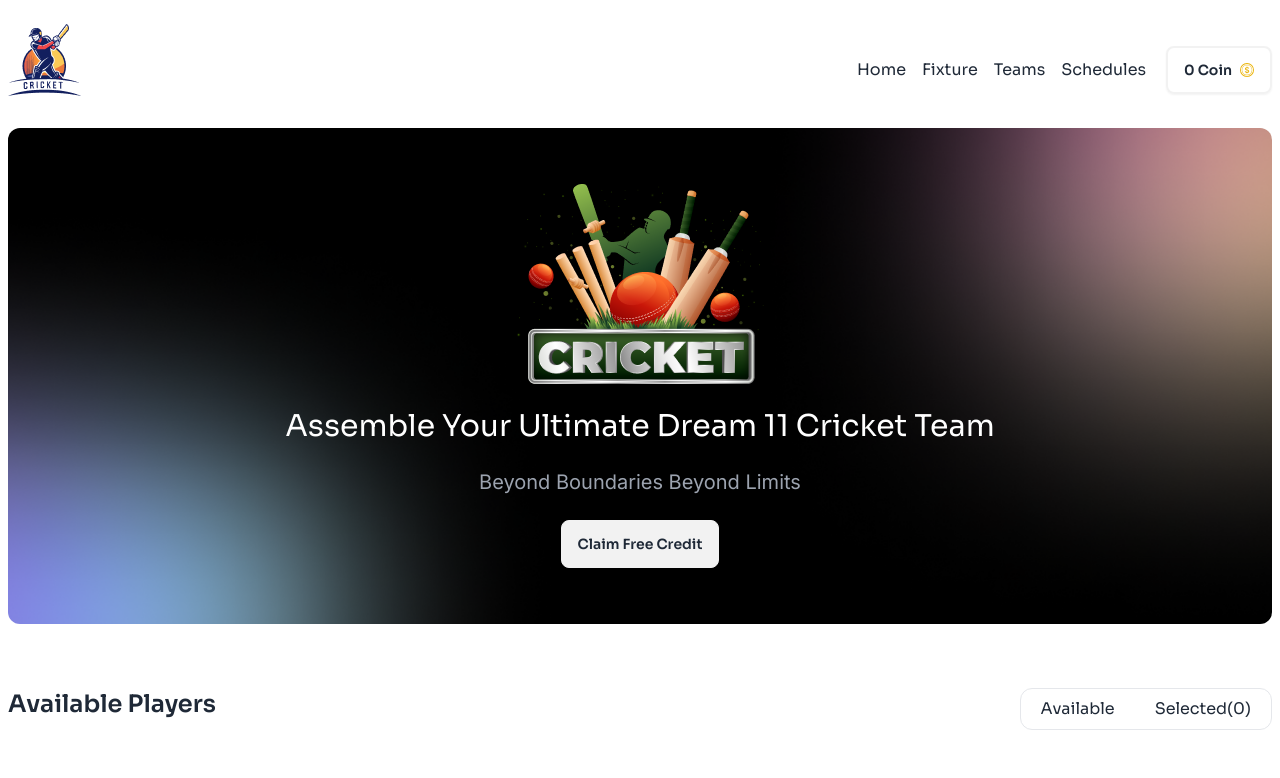
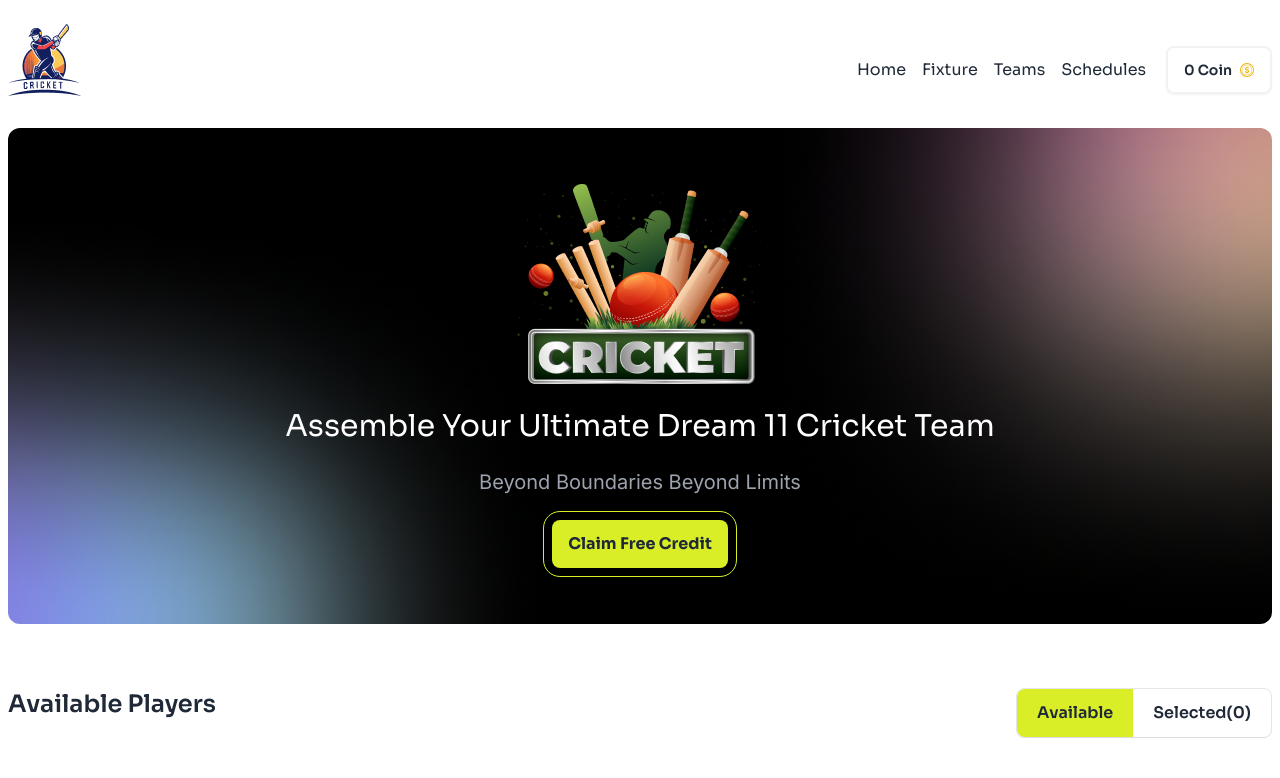
Before and after one commit to sheikhmuhammadantor/assignment-7-batch-10, a React (Vite) app: page / in a window 1280 px wide. Shown: the top 778 px of the page. Built offline with nearby package versions, Linux system fonts and the light colour scheme.

Commit message:
Button Color Done.

```diff
--- a/src/components/Banner.jsx
+++ b/src/components/Banner.jsx
@@ -7,7 +7,8 @@ export default function Banner() {
         <img className='mx-auto' src={banner} alt="" />
         <h1 className='text-3xl text-white mt-6'>Assemble Your Ultimate Dream 11 Cricket Team</h1>
         <p className='mt-6 text-xl text-gray-400 font-inter'>Beyond Boundaries Beyond Limits</p>
-        <button className='btn mt-6'>Claim Free Credit</button>
+        <button className='btn mt-6 bg-[#d9ee27] border-0 text-base font-bold outline outline-1 outline-[#d9ee27] outline-offset-8'>Claim Free Credit</button>
+        {/* <button className='btn mt-6 text-base bg-gradient-to-r from-pink-400 to-yellow-500 border-0'>Claim Free Credit</button> */}
       </div>
     </div>
   )
--- a/src/components/Footer.jsx
+++ b/src/components/Footer.jsx
@@ -12,7 +12,7 @@ export default function Footer() {
                         <div className=''>
                             <label className="rounded-xl flex flex-wrap justify-center gap-5 bg-transparent" htmlFor="email" data-theme="light">
                                 <input type="text" placeholder="Enter your email" className="input focus:outline-none border border-gray-400 w-full max-w-xs bg-transparent" />
-                                <button className="bg-yellow-500 text-lg font-semibold px-5 rounded-xl">Subscribe</button>
+                                <button className="btn text-lg px-5 rounded-xl bg-gradient-to-r from-pink-400 to-yellow-500 border-0">Subscribe</button>
                             </label>
                         </div>
                     </div>
@@ -42,7 +42,8 @@ export default function Footer() {
                     <a className="link link-hover">Subscribe to our newsletter for the <br /> latest updates.</a>
                     <label className="rounded-xl flex" htmlFor="email" data-theme="light">
                         <input type="text" placeholder="Enter your email" className="input border-none w-full max-w-xs" />
-                        <button className="bg-yellow-500 text-lg font-semibold px-5 rounded-e-xl">Subscribe</button>
+                        {/* <button className="bg-yellow-500 text-lg font-semibold px-5 rounded-e-xl">Subscribe</button> */}
+                        <button className="bg-yellow-500 text-lg font-semibold px-5 rounded-e-xl bg-gradient-to-r from-pink-400 to-yellow-500 border-0">Subscribe</button>
                     </label>
                 </nav>
             </footer>
--- a/src/components/PlayerBar.jsx
+++ b/src/components/PlayerBar.jsx
@@ -1,10 +1,19 @@
+import { useState } from "react"
+
+
 export default function PlayerBar() {
+  const [selected, setSelected] = useState(false);
+
+  const handelSelected = () => {
+    setSelected(!selected);
+  }
+
   return (
     <div className="flex flex-wrap justify-between mt-16">
       <h2 className="text-2xl font-semibold">Available Players</h2>
-      <div className="border flex flex-wrap rounded-xl">
-        <button className="py-2 px-5">Available</button>
-        <button className="py-2 px-5">Selected(0)</button>
+      <div className="flex flex-wrap border rounded-lg">
+        <button onClick={handelSelected} className={`btn py-2 px-5 rounded-l-lg rounded-r-none border-0 text-base ${selected ? 'bg-transparent hover:bg-transparent' : 'bg-[#d9ee27] hover:bg-[#d9ee27]'}`}>Available</button>
+        <button onClick={handelSelected} className={`btn py-2 px-5 rounded-r-lg rounded-l-none border-0 text-base ${selected ? 'bg-[#d9ee27] hover:bg-[#d9ee27]' : 'bg-transparent hover:bg-transparent'}`}>Selected(0)</button>
       </div>
     </div>
   )
--- a/tailwind.config.js
+++ b/tailwind.config.js
@@ -5,9 +5,14 @@ export default {
     "./src/**/*.{js,ts,jsx,tsx}",
   ],
   theme: {
+    // colors: {
+    //   'yellow': '#d9ee27',
+    // },
     extend: {
       backgroundImage: {
         'hero-banner': "url('./src/assets/bg-shadow.png')",
+        'grad-btn': ""
+        // 'yellow': '#d9ee27',
       },
     },
     fontFamily: {
```
